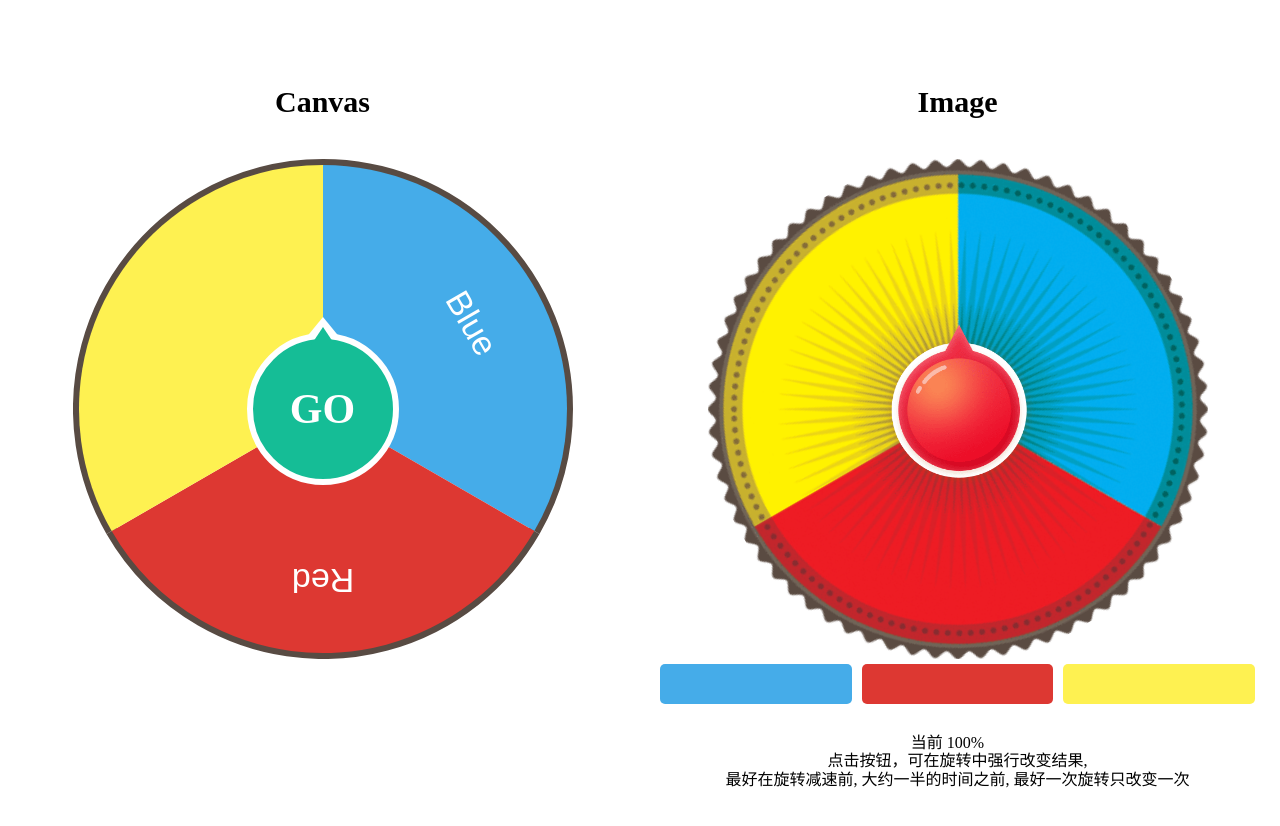
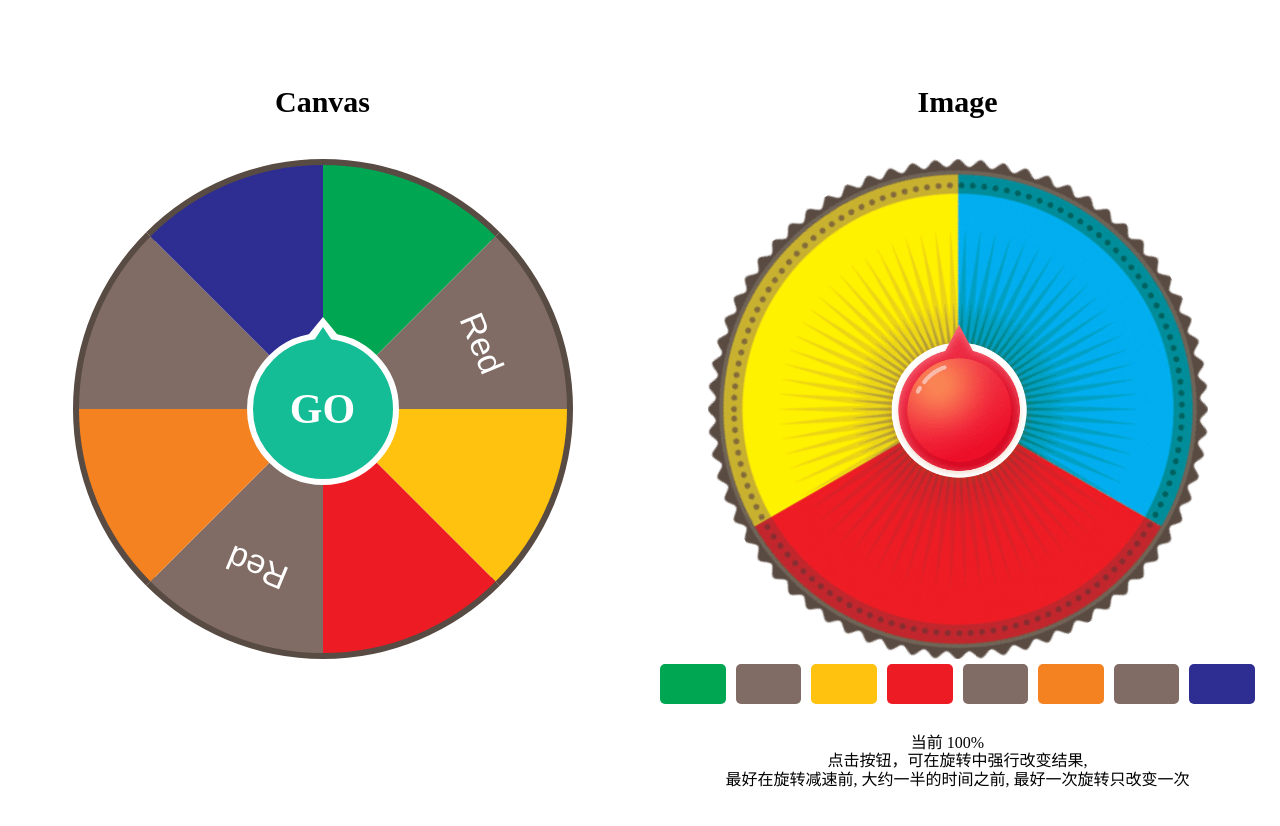
Before and after one commit to XiaoLin1995/vue-fortune-wheel, a Vue app: page / in a window 1280 px wide. Shown: the top 826 px of the page. Built offline with nearby package versions, Linux system fonts and the light colour scheme; the HTML template or start-up script is replaced by a standard one.

Commit message:
feat: change id to string (for supporting all type such as GUID)

```diff
--- a/src/App.vue
+++ b/src/App.vue
@@ -9,6 +9,7 @@
           :verify="canvasVerify"
           :canvas="canvasOptions"
           :prizes="prizesCanvas"
+          prizeId="3"
           @rotateStart="onCanvasRotateStart"
           @rotateEnd="onRotateEnd"
         />
@@ -50,7 +51,7 @@ import FortuneWheel from './components/fortuneWheel/index.vue'
 
 interface PrizeConfig {
   /* eslint-disable */
-  id: number;
+  id: string;
   name: string;
   value: any;
   bgColor: string;
@@ -68,7 +69,7 @@ export default Vue.extend({
   },
   data () {
     return {
-      prizeId: 0,
+      prizeId: '',
       canvasVerify: false,
       canvasOptions: {
         btnWidth: 140,
@@ -78,46 +79,94 @@ export default Vue.extend({
       },
       prizesCanvas: [
         {
-          id: 1,
-          contentType: 'text',
+          id: '1',
+          contentType: 'image',
           name: 'Blue', // 奖品名
+          imageUri: 'https://api.perperook.ir/images/games/salad.png',
           value: 'Blue\'s value', // 奖品值
-          bgColor: '#45ace9', // 背景色
+          bgColor: '#00A651', // 背景色
           color: '#ffffff', // 字体色
-          probability: 30 // 概率，最多保留 4 位小数
+          probability: 10 // 概率，最多保留 4 位小数
         },
         {
-          id: 2,
+          id: '2',
           contentType: 'text',
           name: 'Red',
           value: 'Red\'s value',
-          bgColor: '#dd3832',
+          bgColor: '#806C64',
           color: '#ffffff',
-          probability: 40
+          probability: 25
         },
         {
-          id: 3,
+          id: '3',
           contentType: 'image',
-          imageUri: 'https://perperook.ir/img/icons/offers.png',
+          imageUri: 'https://api.perperook.ir/images/games/sibzamini.png',
           value: 'Yellow\'s value',
-          bgColor: '#fef151',
+          bgColor: '#FFC20E',
           color: '#ffffff',
-          probability: 30
+          probability: 4
+        },
+        {
+          id: '4',
+          contentType: 'image',
+          name: 'Red',
+          imageUri: 'https://api.perperook.ir/images/games/pizza.png',
+          value: 'Red\'s value',
+          bgColor: '#ED1C24',
+          color: '#ffffff',
+          probability: 2
+        },
+        {
+          id: '5',
+          contentType: 'text',
+          name: 'Red',
+          value: 'Yellow\'s value',
+          bgColor: '#806C64',
+          color: '#ffffff',
+          probability: 25
+        },
+        {
+          id: '6',
+          contentType: 'image',
+          name: 'Red',
+          imageUri: 'https://api.perperook.ir/images/games/noon-sir.png',
+          value: 'Red\'s value',
+          bgColor: '#F58220',
+          color: '#ffffff',
+          probability: 6
+        },
+        {
+          id: '7',
+          contentType: 'image',
+          imageUri: 'https://api.perperook.ir/images/games/pooch.png',
+          value: 'Yellow\'s value',
+          bgColor: '#806C64',
+          color: '#ffffff',
+          probability: 25
+        },
+        {
+          id: '8',
+          contentType: 'image',
+          imageUri: 'https://api.perperook.ir/images/games/haml-raygan.png',
+          value: 'Yellow\'s value',
+          bgColor: '#2E2E92',
+          color: '#ffffff',
+          probability: 3
         }
       ],
       prizesImage: [
         {
-          id: 1,
+          id: '1',
           value: 'Blue\'s value', // 奖品值
           weight: 1 // 权重
         },
         {
-          id: 2,
+          id: '2',
           value: 'Red\'s value',
           weight: 0
         },
         {
-          id: 3,
+          id: '3',
           value: 'Yellow\'s value',
           weight: 0
         }
@@ -152,7 +201,7 @@ export default Vue.extend({
     onRotateEnd (prize: PrizeConfig) {
       alert(prize.value)
     },
-    onChangePrize (id: number) {
+    onChangePrize (id: string) {
       this.prizeId = id
     },
     DoServiceVerify (verified: boolean, duration: number) { // 参数 1: 是否通过验证, 2: 延迟时间
--- a/src/components/fortuneWheel/index.vue
+++ b/src/components/fortuneWheel/index.vue
@@ -38,7 +38,7 @@ import random from 'lodash/random'
 
 interface PrizeConfig {
   /* eslint-disable */
-  id: number;
+  id: string;
   contentType: string; //text, image
   name: string;
   imageUri: string;
@@ -125,8 +125,8 @@ export default Vue.extend({
       default: 10 // 旋转角度的基数, 旋转的圈数 360 * 10
     },
     prizeId: {
-      type: Number,
-      default: 0 // 0 时不使用, 其他值时, 旋转的结果为此 Id 的奖品, 可在旋转中改变
+      type: String,
+      default: '' // 0 时不使用, 其他值时, 旋转的结果为此 Id 的奖品, 可在旋转中改变
     },
     prizes: {
       type: Array as PropType<PrizeConfig[]>,
@@ -152,8 +152,8 @@ export default Vue.extend({
       return sumBy(this.prizes, (row: PrizeConfig) => row.probability || 0)
     },
     // 为了概率生成的奖品id的数组
-    prizesIdArr (): Array<number> {
-      const idArr: number[] = []
+    prizesIdArr (): Array<string> {
+      const idArr: string[] = []
       this.prizes.forEach((row) => {
         const count: number = this.useWeight ? (row.weight || 0) : ((row.probability || 0) * this.decimalSpaces)
         const arr = (new Array(count)).fill(row.id)
@@ -319,13 +319,13 @@ export default Vue.extend({
       this.$emit('rotateEnd', this.prizeRes)
     },
     // 获取随机奖品的 id
-    getRandomPrize (): number {
+    getRandomPrize (): string {
       const len = this.prizesIdArr.length
       const prizeId = this.prizesIdArr[random(0, len - 1)]
       return prizeId
     },
     // 获取奖品所在的角度
-    getTargetDeg (prizeId: number): number {
+    getTargetDeg (prizeId: string): number {
       const angle = 360 / this.prizes.length
       const num = this.prizes.findIndex(row => row.id === prizeId)
       this.prizeRes = this.prizes[num]
```
